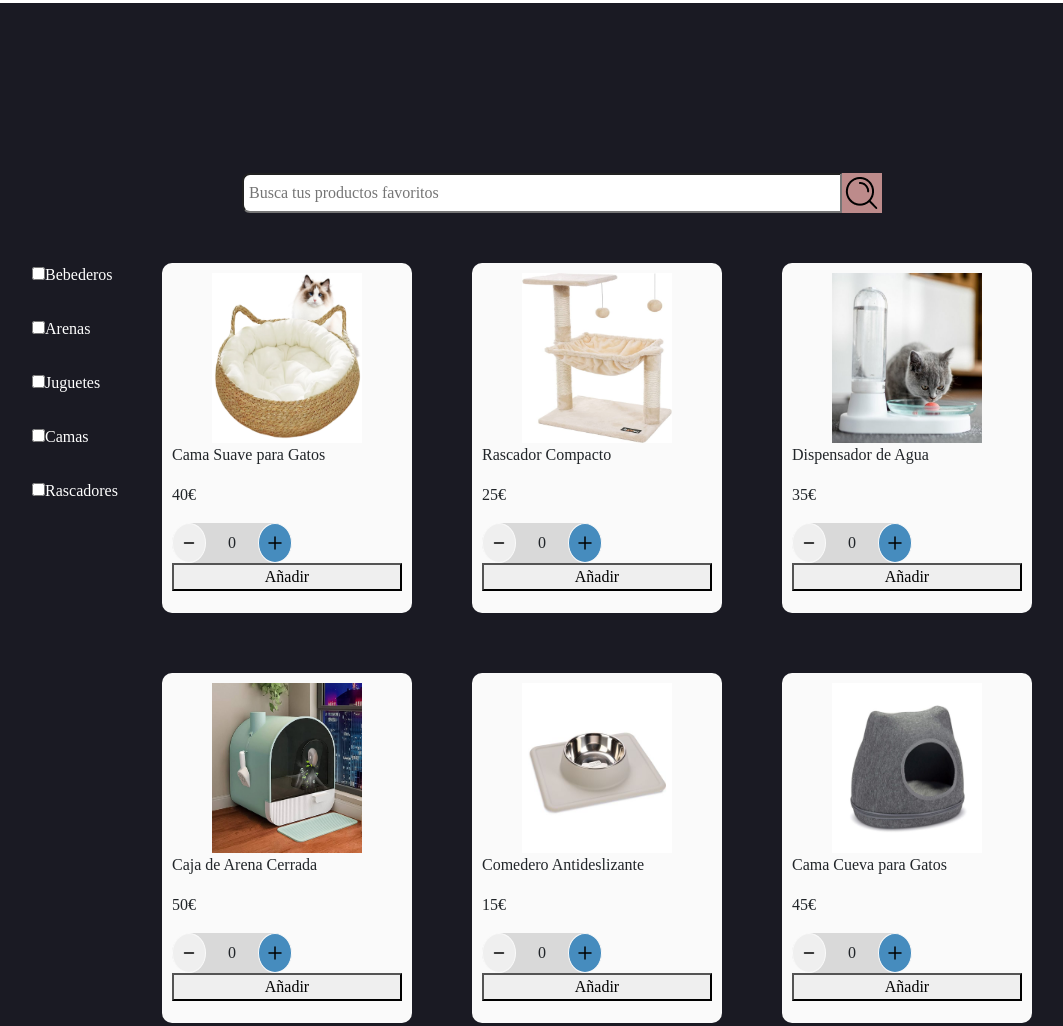
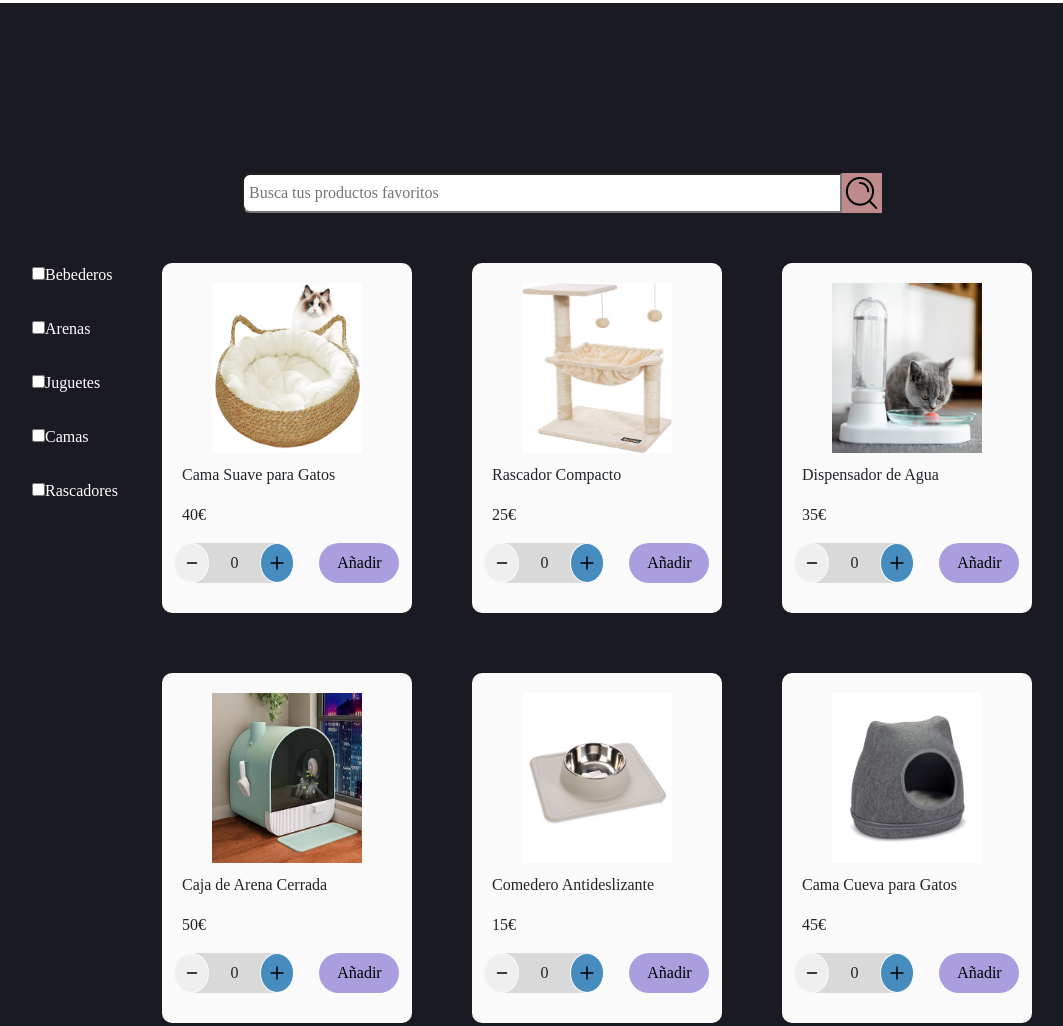
Before and after one commit to SaraMonzonDAW/all-for-cats, a plain HTML site: page html/product.html in a window 1280 px wide. Shown: the part 656-1682 px from the top of the page, without its empty margins (108-1171 px from the left). Drawn offline with nearby package versions, Linux system fonts and the light colour scheme; a web font is replaced by a local one.

Commit message:
feat(all-for-cats): product page card update

```diff
--- a/css/product.css
+++ b/css/product.css
@@ -68,12 +68,21 @@
   border-radius: 10px;
   display: flex;
   flex-direction: column;
-  padding: 10px;
 }
 .list__card-img {
   width: 150px;
   height: 170px;
   align-self: center;
+  margin-bottom: 10px;
+  margin-top: 20px;
+
+}
+.list__card-name, .list__card-price{
+   margin-left: 20px;
+}
+.list__card-actions{
+    display: flex;
+    justify-content: space-around;
 }
 .list__card-counter {
   display: flex;
@@ -114,6 +123,13 @@
   line-height: normal;
 }
 .list__card-counter svg {
-    width: 18px;
-    height: 18px;
+  width: 18px;
+  height: 18px;
 }
+.list__card-add {
+  width: 80px;
+  height: 40px;
+  background-color: #aa9ede;
+  border: none;
+  border-radius: 20px;
+}
--- a/javascript/product.js
+++ b/javascript/product.js
@@ -25,14 +25,16 @@ document.addEventListener("DOMContentLoaded", function () {
           contentList += `
                         <li class="list__card">
                             <img src="${producto.imagen}" alt="${producto.nombre}" class="list__card-img">
-                            <p>${producto.nombre}</p>
-                            <p>${producto.precioOriginal}€</p>
+                            <p class="list__card-name">${producto.nombre}</p>
+                            <p class="list__card-price">${producto.precioOriginal}€</p>
+                           <div class="list__card-actions">
                             <div class="list__card-counter">
                                 <button class="list_card-counterMinus"><svg width="65px" height="65px" viewBox="0 0 24 24" fill="none" xmlns="http://www.w3.org/2000/svg"><g id="SVGRepo_bgCarrier" stroke-width="0"></g><g id="SVGRepo_tracerCarrier" stroke-linecap="round" stroke-linejoin="round"></g><g id="SVGRepo_iconCarrier"> <path d="M6 12L18 12" stroke="#000000" stroke-width="2" stroke-linecap="round" stroke-linejoin="round"></path> </g></svg></button>
                                 <span class="list_card-counterText">0</span>
                                 <button class="list_card-counterPlus"><svg width="65px" height="65px" viewBox="0 0 24 24" fill="none" xmlns="http://www.w3.org/2000/svg"><g id="SVGRepo_bgCarrier" stroke-width="0"></g><g id="SVGRepo_tracerCarrier" stroke-linecap="round" stroke-linejoin="round"></g><g id="SVGRepo_iconCarrier"> <path d="M4 12H20M12 4V20" stroke="#000000" stroke-width="2" stroke-linecap="round" stroke-linejoin="round"></path> </g></svg></button>
                             </div>
-                            <button>Añadir</button>
+                            <button class="list__card-add">Añadir</button>
+                            </div>
                         </li>
                     `;
         });
```
